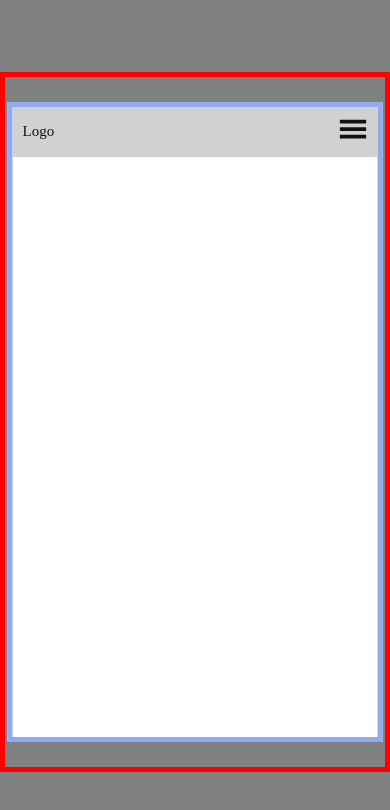
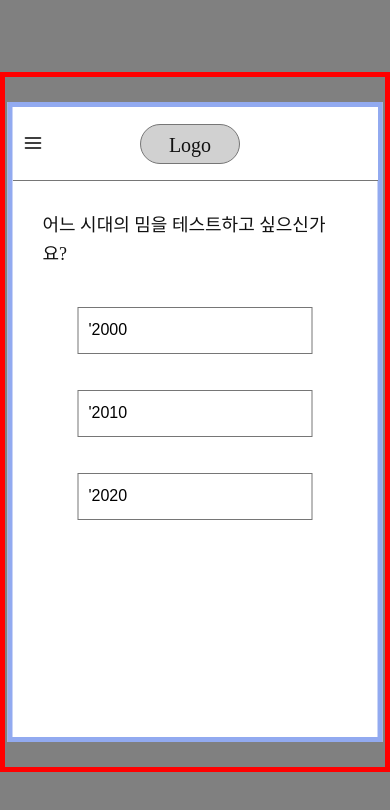
Before and after one commit to zubetcha/Final-project, a React (Create React App) app: page /quiz in a window 390 px wide. Shown: the top 810 px of the page. Built offline with nearby package versions, Linux system fonts and the light colour scheme.

Commit message:
[Design]수정 수정된 와이어프레임에 맞게 헤더 및 모바일프레임 컨테이너 영역 수정

```diff
--- a/src/App.js
+++ b/src/App.js
@@ -20,8 +20,8 @@ function App() {
             <Route path="/login" exact component={Login} />
             <Route path="/mypage" exact component={Mypage} />
             <Route path="/quiz" exact component={QuizIntro} />
-            <Route path="/quiz/start" exact component={Quiz} />
-            <Route path="/quiz/result" exact component={QuizResult} />
+            <Route path="/quiz/:year" exact component={Quiz} />
+            <Route path="/quiz/:year/result" exact component={QuizResult} />
             <Route path="/post" exact component={PostList} />
             <Route path="/post/detail/:postId" exact component={PostDetail} />
             <Route path="/post/write" exact component={PostWrite} />
--- a/src/components/Header.js
+++ b/src/components/Header.js
@@ -1,7 +1,7 @@
 import React from 'react'
 import styled from 'styled-components'
 
-import { GiHamburgerMenu } from 'react-icons/gi'
+import { FiMenu } from 'react-icons/fi'
 
 const Header = () => {
   const [show, setShow] = React.useState(false)
@@ -9,9 +9,18 @@ const Header = () => {
     <>
       <NavHeader>
         <ul className="nav-list">
-          <h2>Logo</h2>
-          <li className="nav-item">
-            <GiHamburgerMenu />
+          <li>
+            <button className="nav-item-menu">
+              <FiMenu />
+            </button>
+          </li>
+          <li style={{ width: '100px', height: '40px', display: 'flex', alignItems: 'center', justifyContent: 'center' }}>
+            <a className="nav-item-logo" href>
+              Logo
+            </a>
+          </li>
+          <li>
+            <div></div>
           </li>
         </ul>
       </NavHeader>
@@ -25,23 +34,35 @@ const NavHeader = styled.nav`
   left: 50%;
   transform: translateX(-50%);
   width: 100%;
-  height: 50px;
-  background-color: #d1d1d1;
-  padding: 10px 0 12px;
+  height: 74px;
+  background-color: #fff;
+  border-bottom: 1px solid #767676;
+  /* padding: 10px 0 12px; */
   z-index: 1000;
 
   .nav-list {
     height: 100%;
     margin: 0;
-    padding: 0 10px;
+    padding-right: 50px;
     display: flex;
     flex-direction: row;
     align-items: center;
     justify-content: space-between;
 
-    .nav-item {
-      padding-top: 5px;
-      font-size: 30px;
+    .nav-item-menu {
+      padding: 5px 10px 0;
+      font-size: 20px;
+    }
+
+    .nav-item-logo {
+      width: 100%;
+      height: 40px;
+      line-height: 40px;
+      border: 1px solid #767676;
+      border-radius: 20px;
+      background-color: #d1d1d1;
+      text-align: center;
+      font-size: 20px;
     }
   }
 `
--- a/src/pages/QuizIntro.js
+++ b/src/pages/QuizIntro.js
@@ -1,12 +1,61 @@
 import React from 'react'
 import styled from 'styled-components'
+
+import { history } from '../redux/ConfigureStore'
 
 const QuizIntro = (props) => {
   return (
     <>
-      <div></div>
+      <Wrapper>
+        <div style={{ width: '100%', display: 'flex', flexDirection: 'column', alignItems: 'center', justifyContent: 'center' }}>
+          <div style={{ padding: '20px', fontSize: '18px' }}>어느 시대의 밈을 테스트하고 싶으신가요?</div>
+          <div>
+            <button
+              className="select-btn"
+              onClick={() => {
+                history.push('/quiz/2000')
+              }}
+            >
+              '2000
+            </button>
+          </div>
+          <div>
+            <button
+              className="select-btn"
+              onClick={() => {
+                history.push('/quiz/2010')
+              }}
+            >
+              '2010
+            </button>
+          </div>
+          <div>
+            <button
+              className="select-btn"
+              onClick={() => {
+                history.push('/quiz/2020')
+              }}
+            >
+              '2020
+            </button>
+          </div>
+        </div>
+      </Wrapper>
     </>
   )
 }
 
+const Wrapper = styled.div`
+  padding: 0 10px;
+  .select-btn {
+    width: 235px;
+    height: 47px;
+    padding: 0 10px;
+    margin: 18px auto;
+    border: 1px solid #767676;
+    text-align: left;
+    font-size: 16px;
+  }
+`
+
 export default QuizIntro
--- a/src/styles/GlobalStyle.js
+++ b/src/styles/GlobalStyle.js
@@ -34,7 +34,7 @@ button {
   cursor: pointer;
   outline: none;
   border: none;
-  background-color: #FFF;
+  background-color: transparent;
 }
 
 a {
--- a/src/styles/css/MobileFrame.css
+++ b/src/styles/css/MobileFrame.css
@@ -45,5 +45,5 @@
 .Container {
   width: 100%;
   height: 100%;
-  padding: 62px 10px 82px;
+  padding: 84px 0 0;
 }
```
